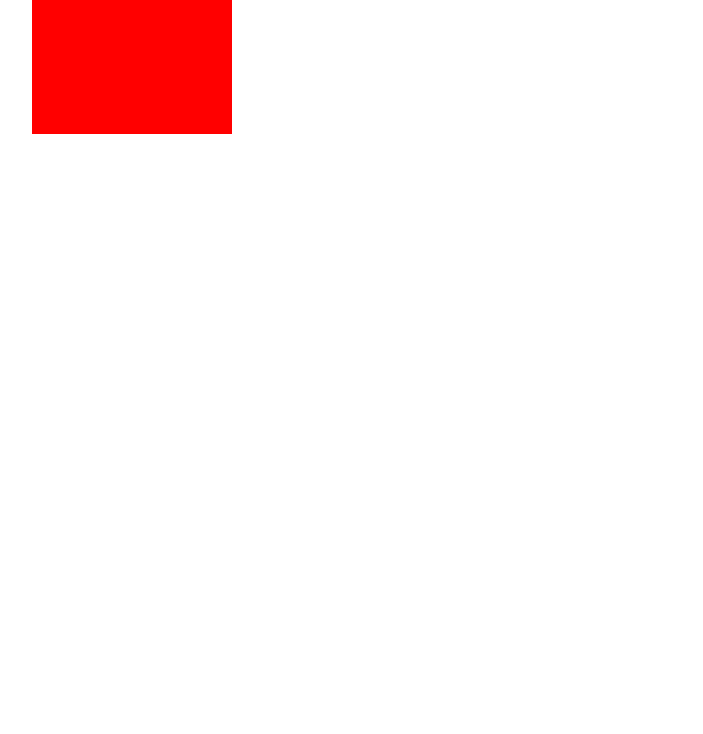
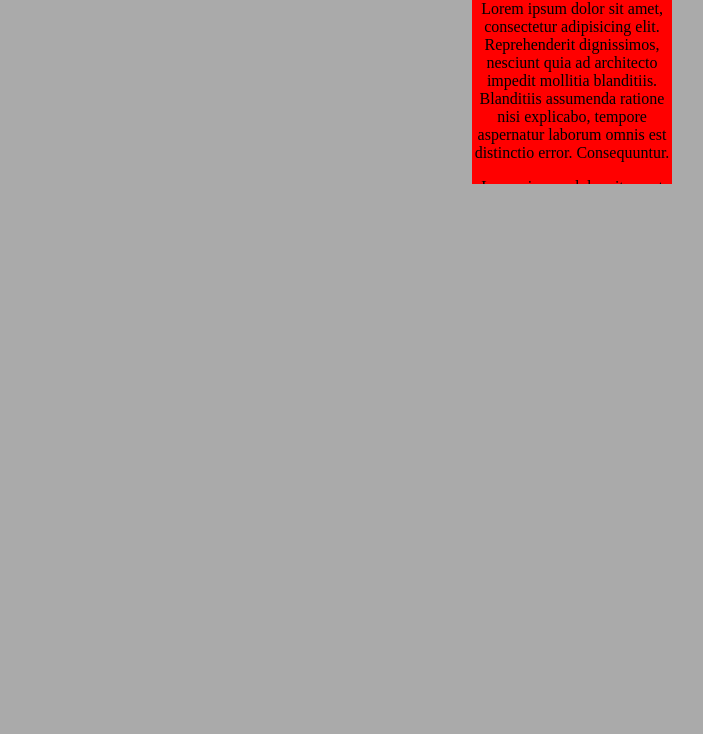
Before and after one commit to IVANMONTANES/cursohtmlcss, a plain HTML site: page clases_css/index.html in a window 1280 px wide. Shown: the part 66-800 px from the top of the page, without its empty margins (68-771 px from the left). Drawn offline with Linux system fonts and the light colour scheme.

Commit message:
overflow

```diff
--- a/clases_css/estilos.css
+++ b/clases_css/estilos.css
@@ -2,19 +2,15 @@ body{
     margin: 0;
     padding: 0;
     border: 0;
+    background-color: #aaa;
 }
+
 .box{
     width: 200px;
     height: 200px;
     background-color: #f00;
-    font-size: 50px;
     text-align: center;
-    transition: right 1s ease-in;
-    position: relative;
-    right: -100px;
-
+    margin: auto;
+    margin-top: 50px;
+    overflow:auto;
 }
-
-.box:hover{
-    right: -500px;
-}
--- a/clases_css/index.html
+++ b/clases_css/index.html
@@ -1,10 +1,14 @@
 <!DOCTYPE html>
 <html lang="en">
 <head>
-    <title>transiciones</title>
+    <title>overflor</title>
     <link rel="stylesheet" href="estilos.css">
 </head>
 <body>
-    <div class="box">BOX</div>
+    <div class="box">
+        <p>Lorem ipsum dolor sit amet, consectetur adipisicing elit. Reprehenderit dignissimos, nesciunt quia ad architecto impedit mollitia blanditiis. Blanditiis assumenda ratione nisi explicabo, tempore aspernatur laborum omnis est distinctio error. Consequuntur.</p>
+        <p>Lorem ipsum dolor sit, amet consectetur adipisicing elit. Culpa aliquid sequi deleniti, rem perferendis tempora quos incidunt saepe officia placeat cupiditate reiciendis vero impedit cumque magnam dolorem labore voluptate. Quia.</p>
+        <p>Lorem ipsum dolor sit amet consectetur adipisicing elit. Ratione rem libero animi tenetur rerum eos ipsum eum, sint voluptatibus explicabo repudiandae, optio distinctio nemo totam? Quia officiis fugiat dolorum dolores?</p>
+    </div>
 </body>
 </html>
```
